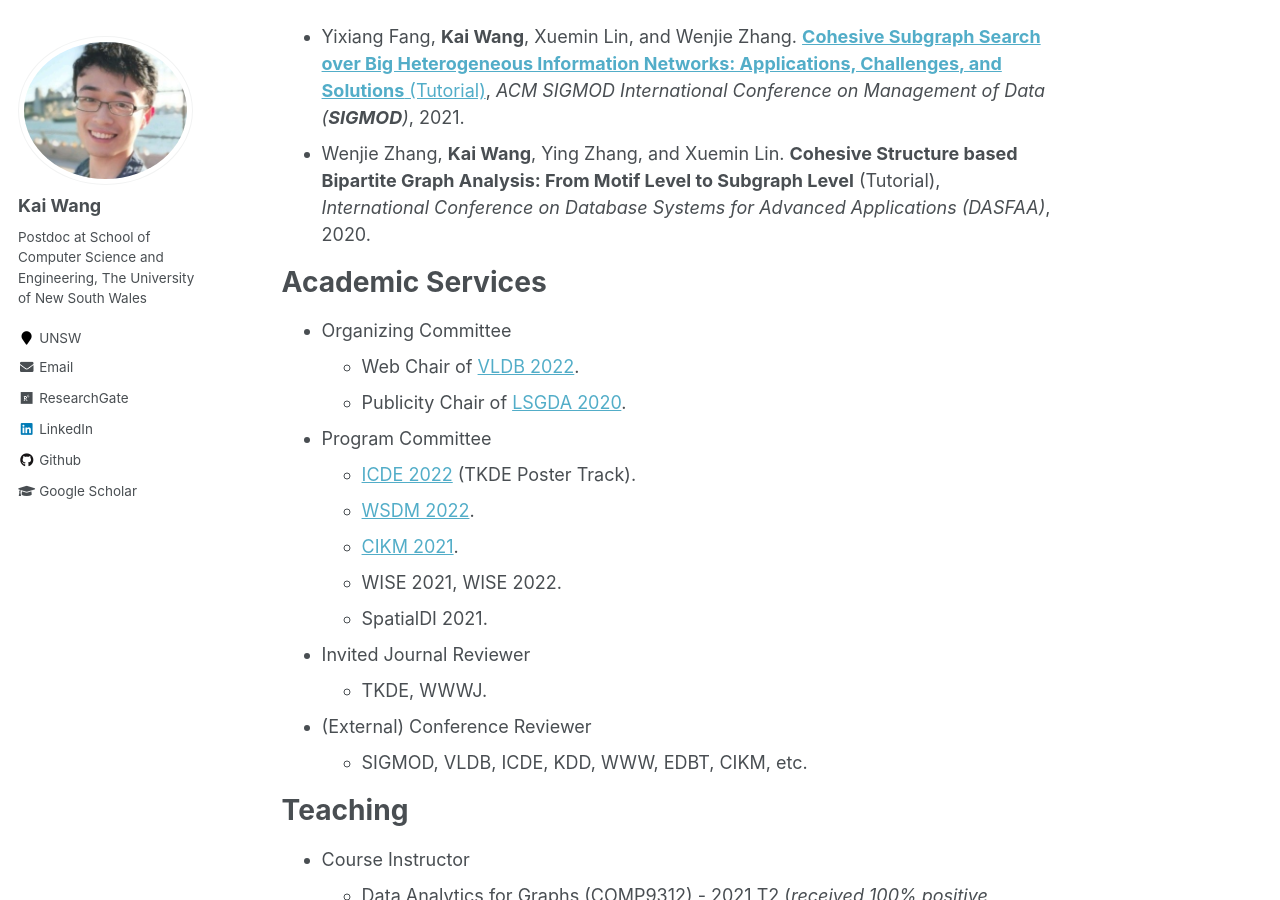
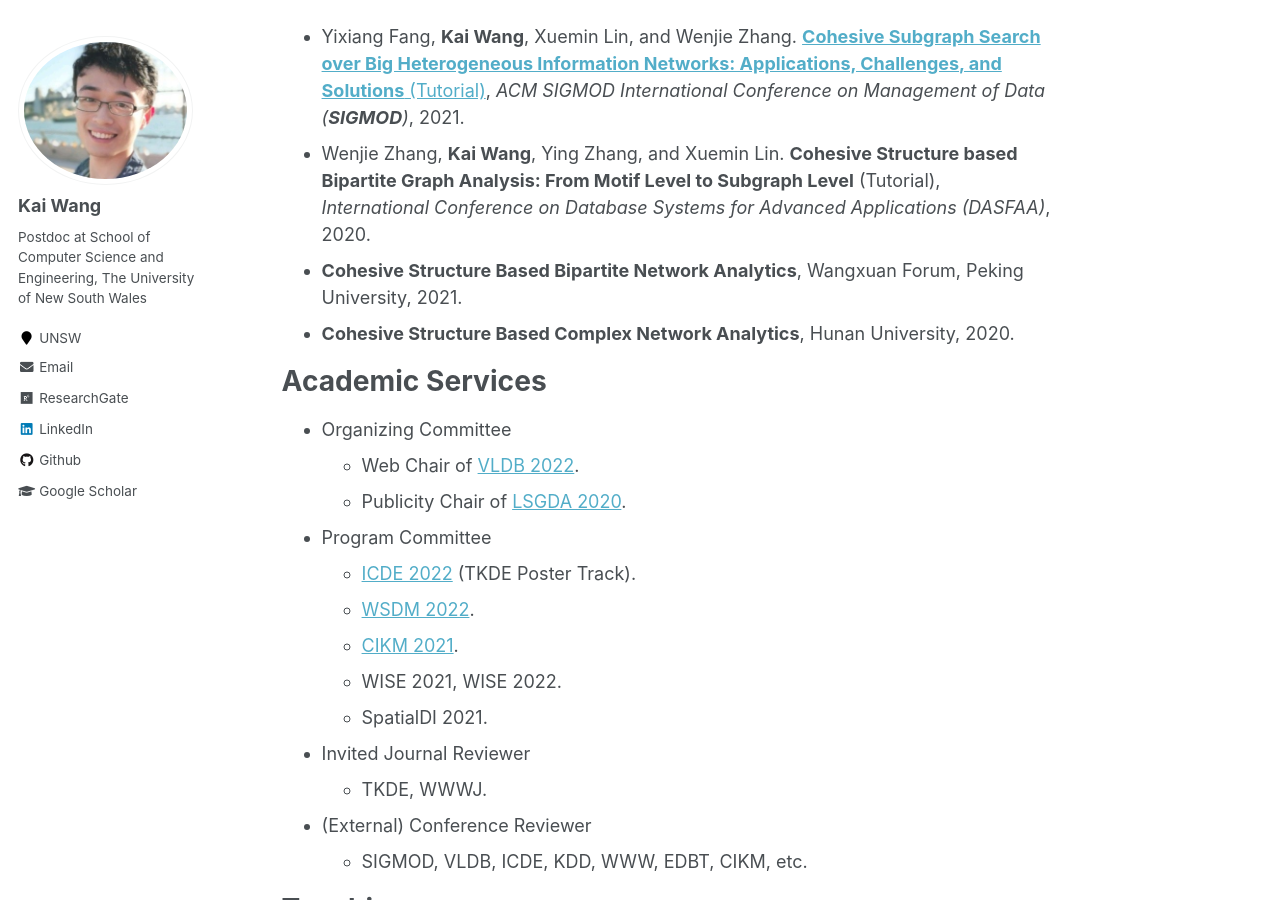
Before and after one commit to cs-kaiwang/cs-kaiwang.github.io, a Jekyll site: the page built from _pages/about.md, in a window 1280 px wide and 900 px high, scrolled down 2043 px. Built offline with Jekyll 4.4.1, drawn with Linux system fonts in a browser that asks for light colours.

Commit message:
Update about.md

```diff
--- a/_pages/about.md
+++ b/_pages/about.md
@@ -36,6 +36,8 @@ Talks
 ======
 - Yixiang Fang, **Kai Wang**, Xuemin Lin, and Wenjie Zhang. [**Cohesive Subgraph Search over Big Heterogeneous Information Networks: Applications, Challenges, and Solutions** (Tutorial)](https://www.bilibili.com/video/BV1D54y1G7TS?p=17), *ACM SIGMOD International Conference on Management of Data (**SIGMOD**)*, 2021.
 - Wenjie Zhang, **Kai Wang**, Ying Zhang, and Xuemin Lin. **Cohesive Structure based Bipartite Graph Analysis: From Motif Level to Subgraph Level** (Tutorial), *International Conference on Database Systems for Advanced Applications (DASFAA)*, 2020.
+- **Cohesive Structure Based Bipartite Network Analytics**, Wangxuan Forum, Peking University, 2021.
+- **Cohesive Structure Based Complex Network Analytics**, Hunan University, 2020.
 
 Academic Services
 ======
```
